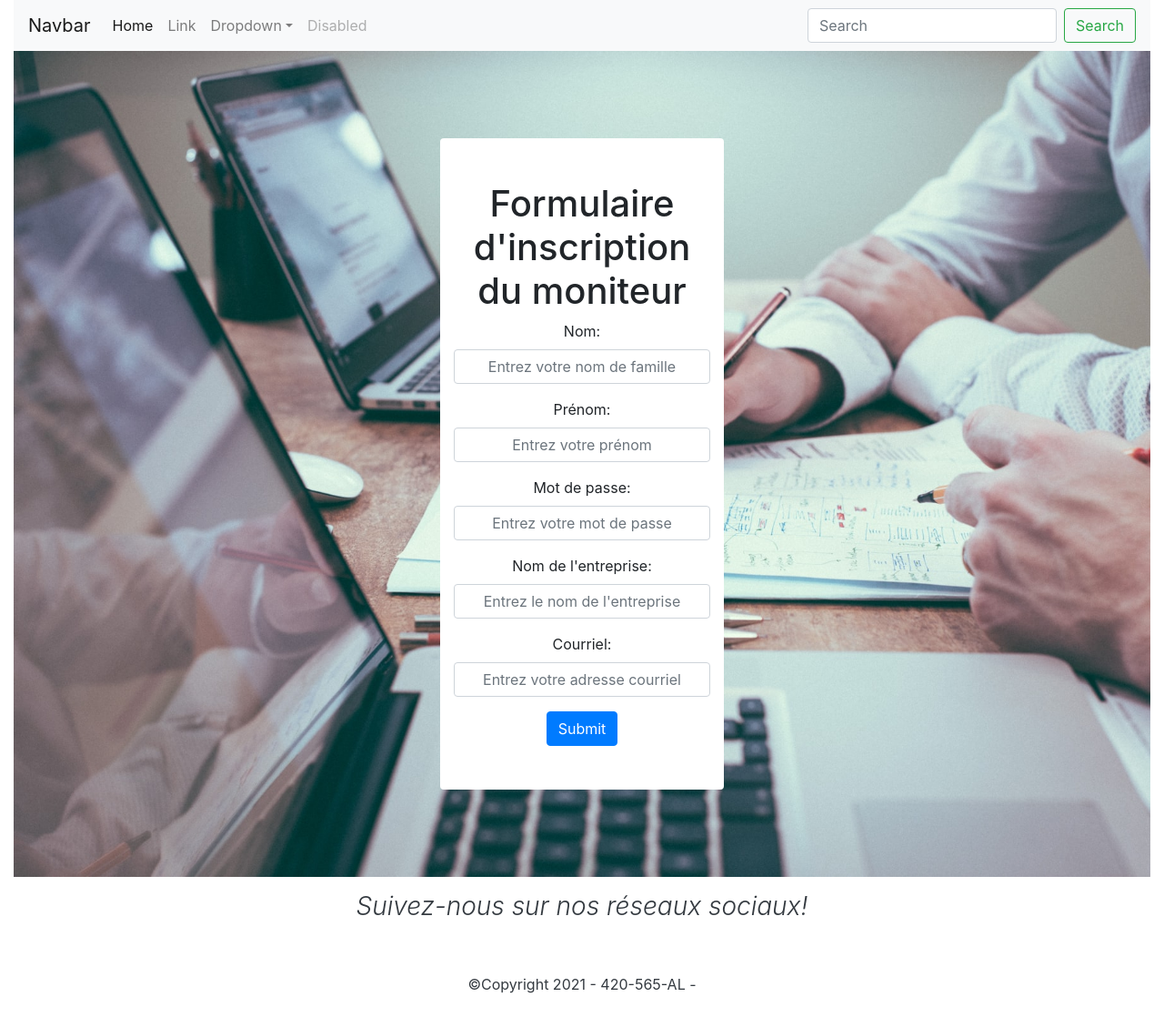
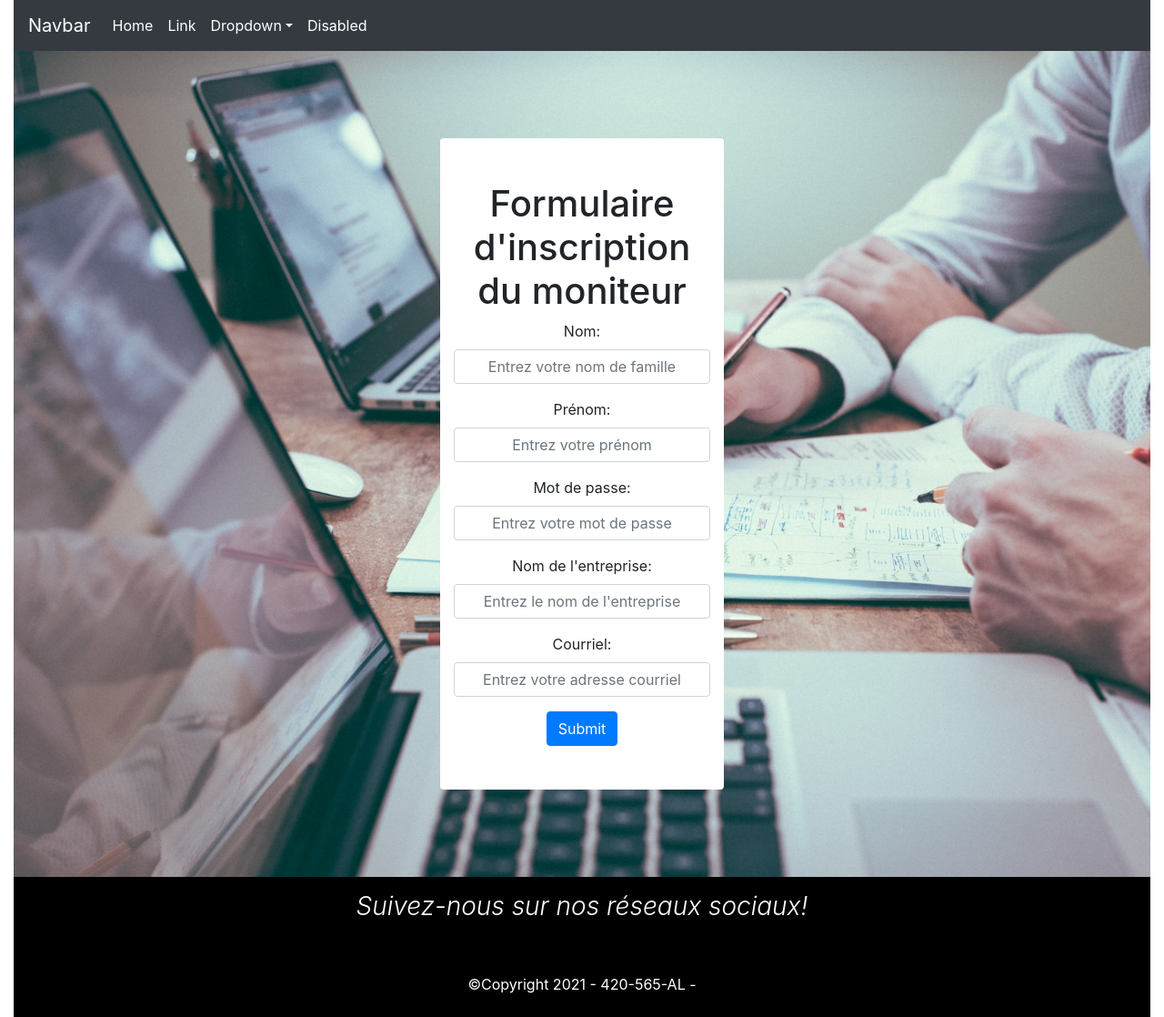
Before and after one commit to NicolasH-L/420-565-A21_ProjetIntegre_Equipe2, a React (Create React App) app in the folder Projet_Integre_Equipe2/src/main/resources/projet_integre_equipe2/: page / in a window 1280 px wide. Shown: the whole page at 91% size. Built offline with nearby package versions, Linux system fonts and the light colour scheme.

Commit message:
Merge branche

```diff
--- a/Projet_Integre_Equipe2/src/main/resources/projet_integre_equipe2/src/App.js
+++ b/Projet_Integre_Equipe2/src/main/resources/projet_integre_equipe2/src/App.js
@@ -5,7 +5,6 @@ import StudentRegistration from './components/StudentRegistration';
 import Footer from './components/Footer';
 
 function App() {
-
   return (
     <div className="container-fluid">
       <NavbarHead/>
--- a/Projet_Integre_Equipe2/src/main/resources/projet_integre_equipe2/src/components/Footer.js
+++ b/Projet_Integre_Equipe2/src/main/resources/projet_integre_equipe2/src/components/Footer.js
@@ -2,13 +2,13 @@ import React from 'react'
 
 const Footer = () => {
     return (
-        <footer className="Footer">
+        <footer className="Footer" style={{backgroundColor: 'black'}}>
             <div className="container">
                 <div className="row">
                     <div className="col text-center">
-                        <h3 className="text-dark font-weight-light font-italic p-3 mb-3">Suivez-nous sur nos réseaux sociaux!</h3>
+                        <h3 className="text-white font-weight-light font-italic p-3 mb-3">Suivez-nous sur nos réseaux sociaux!</h3>
                         <div>
-                            <p className="text-dark py-4 m-0">&copy;Copyright 2021 - 420-565-AL -
+                            <p className="text-white py-4 m-0">&copy;Copyright 2021 - 420-565-AL -
                             </p>
                         </div>
                     </div>
--- a/Projet_Integre_Equipe2/src/main/resources/projet_integre_equipe2/src/components/MonitorRegistration.js
+++ b/Projet_Integre_Equipe2/src/main/resources/projet_integre_equipe2/src/components/MonitorRegistration.js
@@ -37,6 +37,9 @@ const MonitorRegistration = () => {
             let inputError = <strong className="text-danger"> Erreur de {e.target.name}!</strong>;
             if (e.target.name === "Nom de courriel") {
                 setError({ ...error, errEmail: inputError })
+            }
+            if (e.target.name === "Nom"){
+                setError({ ...error, errLastName: inputError })
             }
         } else {
             e.target.style.borderColor = "#ced4da";
--- a/Projet_Integre_Equipe2/src/main/resources/projet_integre_equipe2/src/components/NavbarHead.js
+++ b/Projet_Integre_Equipe2/src/main/resources/projet_integre_equipe2/src/components/NavbarHead.js
@@ -3,8 +3,8 @@ import React from 'react'
 const NavbarHead = () => {
     return (
         <div>
-            <nav className="navbar navbar-expand-lg navbar-light bg-light">
-                <a className="navbar-brand" href="/">
+            <nav className="navbar navbar-expand-lg navbar-light bg-dark">
+                <a className="navbar-brand text-white" href="/">
                     Navbar
                 </a>
                 <button className="navbar-toggler" type="button" data-toggle="collapse" data-target="#navbarSupportedContent" aria-controls="navbarSupportedContent" aria-expanded="false" aria-label="Toggle navigation">
@@ -14,13 +14,13 @@ const NavbarHead = () => {
                 <div className="collapse navbar-collapse" id="navbarSupportedContent">
                     <ul className="navbar-nav mr-auto">
                         <li className="nav-item active">
-                            <a className="nav-link" href="/">Home <span className="sr-only">(current)</span></a>
+                            <a className="nav-link text-white" href="/">Home <span className="sr-only">(current)</span></a>
                         </li>
                         <li className="nav-item">
-                            <a className="nav-link" href="/">Link</a>
+                            <a className="nav-link text-white" href="/">Link</a>
                         </li>
                         <li className="nav-item dropdown">
-                            <a className="nav-link dropdown-toggle" href="/" id="navbarDropdown" role="button" data-toggle="dropdown" aria-haspopup="true" aria-expanded="false">
+                            <a className="nav-link dropdown-toggle text-white" href="/" id="navbarDropdown" role="button" data-toggle="dropdown" aria-haspopup="true" aria-expanded="false">
                             Dropdown
                             </a>
                             <div className="dropdown-menu" aria-labelledby="navbarDropdown">
@@ -31,13 +31,9 @@ const NavbarHead = () => {
                             </div>
                         </li>
                         <li className="nav-item">
-                            <a className="nav-link disabled" href="/" tabIndex="-1" aria-disabled="true">Disabled</a>
+                            <a className="nav-link disabled text-white" href="/" tabIndex="-1" aria-disabled="true">Disabled</a>
                         </li>
                     </ul>
-                    <form className="form-inline my-2 my-lg-0">
-                        <input className="form-control mr-sm-2" type="search" placeholder="Search" aria-label="Search"/>
-                        <button className="btn btn-outline-success my-2 my-sm-0" type="submit">Search</button>
-                    </form>
                 </div>
             </nav>
         </div>
```
